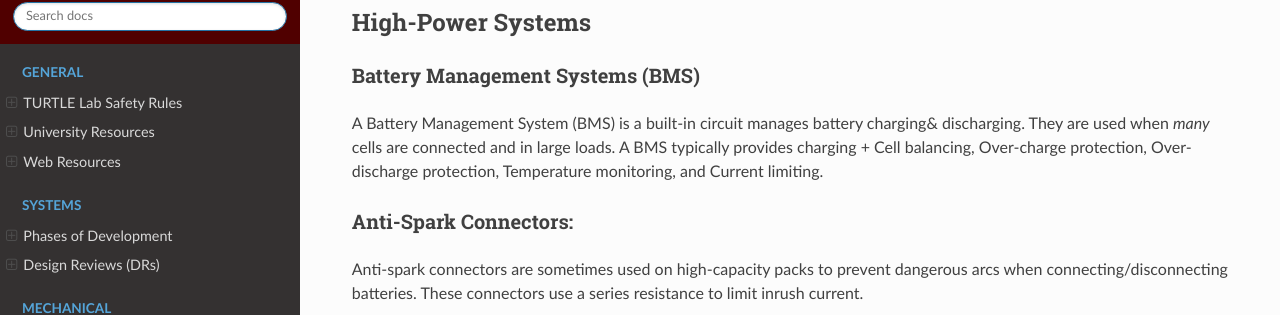
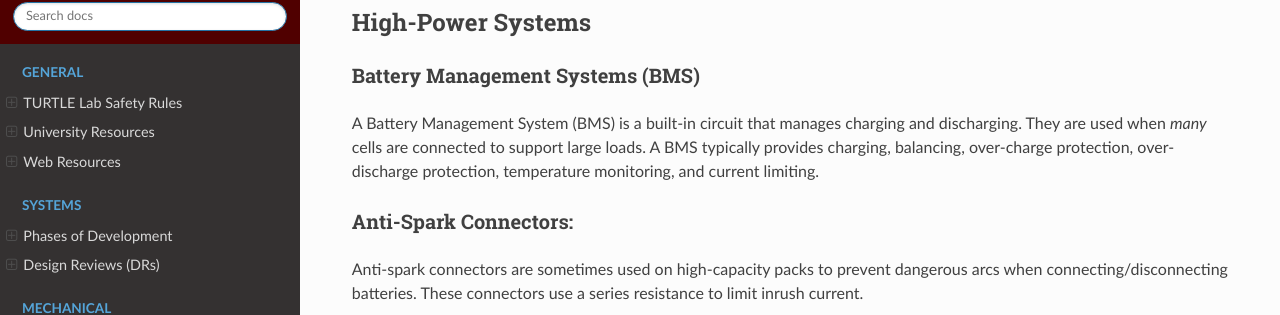
Before and after one commit to turtle-robotics/TURTLE-Knowledge-Base, a Sphinx documentation site: the page built from docs/source/Electronics_and_Power/batteries.rst, in a window 1280 px wide and 900 px high, scrolled down 1732 px. Shown: the part 144-459 px from the top of the window. Built offline with Sphinx 7.4.7 and the Read the Docs theme 3.1.0, drawn with Linux system fonts in a browser that asks for light colours.

Commit message:
fix typos in batteries

```diff
--- a/docs/source/Electronics_and_Power/batteries.rst
+++ b/docs/source/Electronics_and_Power/batteries.rst
@@ -77,13 +77,12 @@ High-Power Systems
 Battery Management Systems (BMS)
 ~~~~~~~~~~~~~~~~~~~~~~~~~~~~~~~~
 
-A Battery Management System (BMS) is a built-in circuit manages battery charging& discharging. They are used when *many* cells are connected and in large loads. A BMS typically provides charging + Cell balancing, Over-charge protection, Over-discharge protection, Temperature monitoring, and Current limiting.
+A Battery Management System (BMS) is a built-in circuit that manages charging and discharging. They are used when *many* cells are connected to support large loads. A BMS typically provides charging, balancing, over-charge protection, over-discharge protection, temperature monitoring, and current limiting.
 
 Anti-Spark Connectors:
 ~~~~~~~~~~~~~~~~~~~~~~
 
 Anti-spark connectors are sometimes used on high-capacity packs to prevent dangerous arcs when connecting/disconnecting batteries. These connectors use a series resistance to limit inrush current.
-
 
 Voltage Sag
 ~~~~~~~~~~~
```
